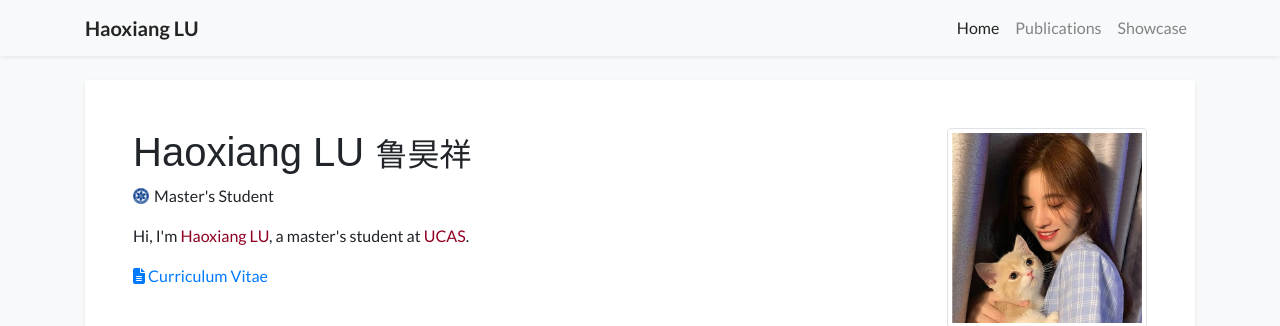
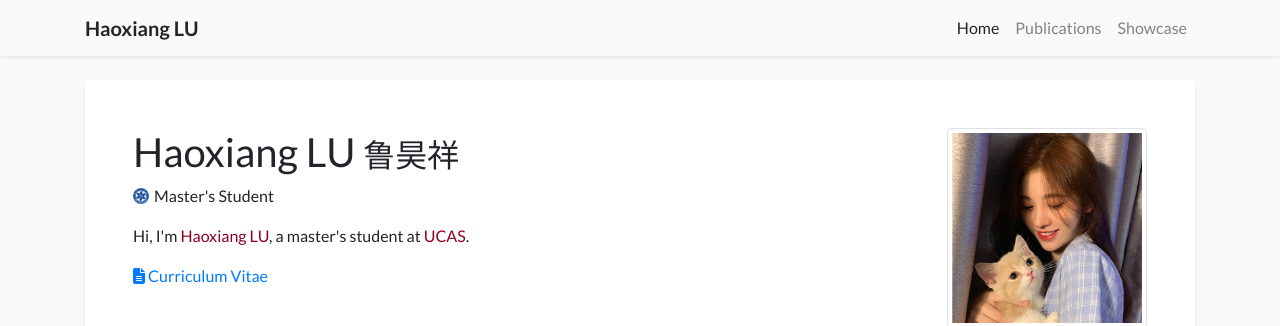
Before and after one commit to lukeecust/lukeecust.github.io, a Jekyll site: the page built from index.html, in a window 1280 px wide. Shown: the top 326 px of the page. Built offline with Jekyll 4.4.1, drawn with Linux system fonts in a browser that asks for light colours; nearby versions of some CDN libraries; a style sheet for code colours, icons or effects is not loaded.

Commit message:
Update global.css

```diff
--- a/assets/css/global.css
+++ b/assets/css/global.css
@@ -10,10 +10,7 @@ h1, h2, h3, h4, h5, h6,
     font-weight: 700;
 }
 
-.h1 {
-    font-family: '微软雅黑', 'Microsoft YaHei', sans-serif;
-    font-weight: 1700;  /* 加粗 */
-}
+
 
 
 .text-profile-position {
```
